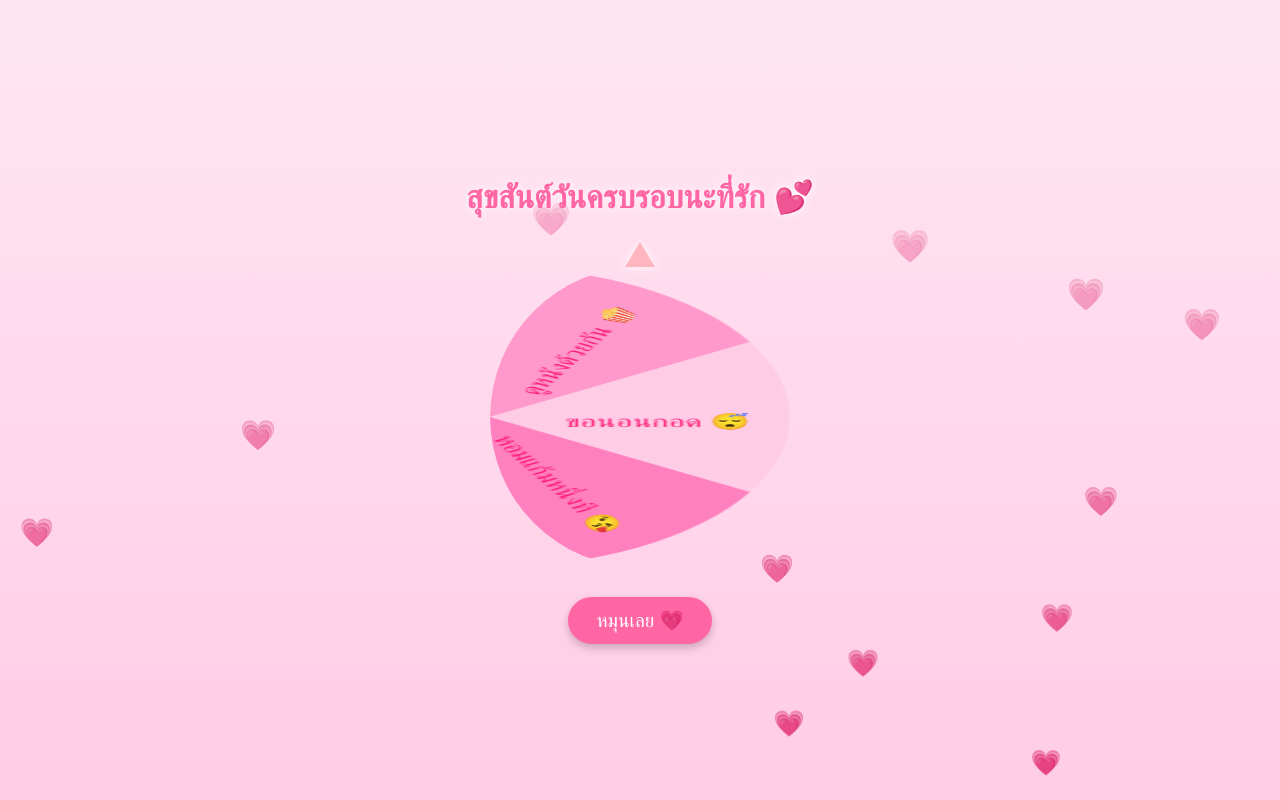
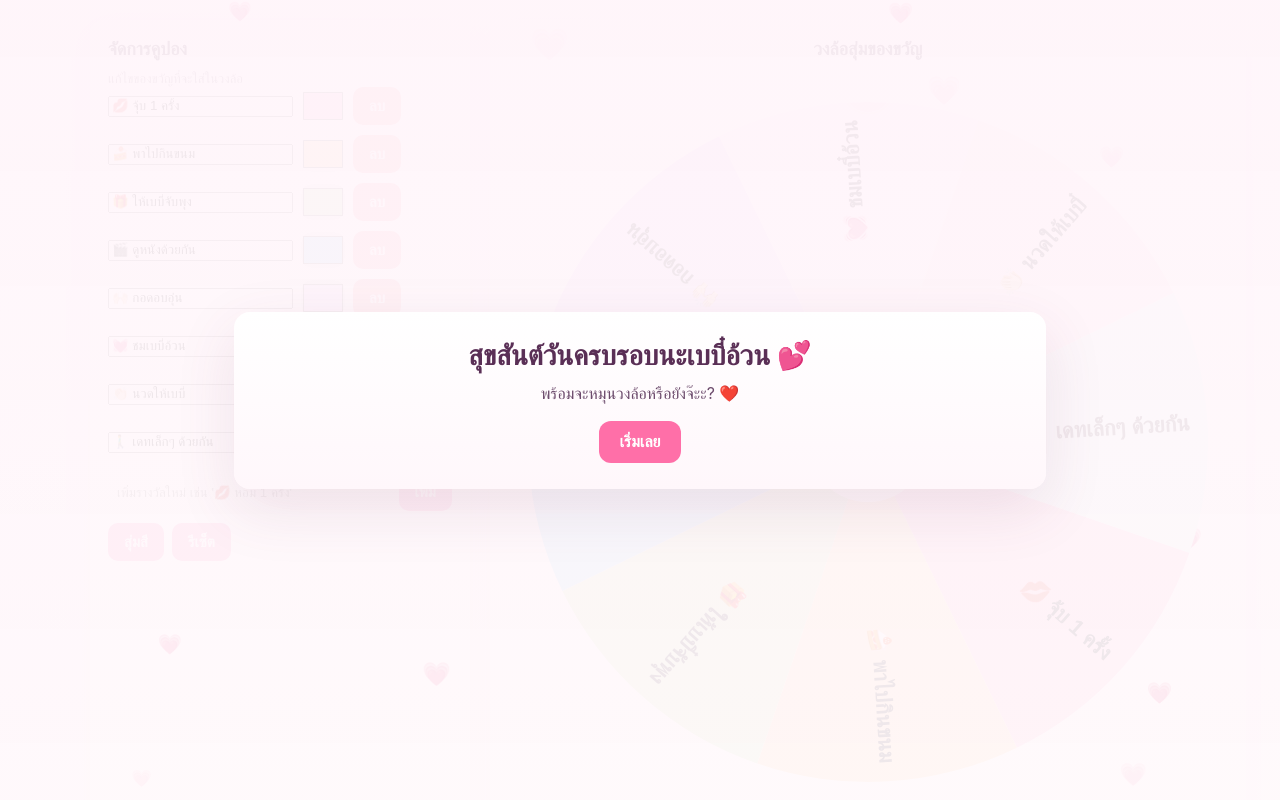
Before and after one commit to Weerawat2008/loveloveOei, a plain HTML site: page index.html in a window 1280 px wide. Shown: the top 800 px of the page. Drawn offline with Linux system fonts and the light colour scheme.

Commit message:
Update index.html

```diff
--- a/index.html
+++ b/index.html
@@ -2,241 +2,247 @@
 <html lang="th">
 <head>
   <meta charset="utf-8" />
-  <meta name="viewport" content="width=device-width,initial-scale=1.0" />
-  <title>วงล้อรัก 💗</title>
+  <meta name="viewport" content="width=device-width,initial-scale=1" />
+  <title>วงล้อรัก — สุขสันต์วันครบรอบ 💕</title>
   <style>
-    body {
-      margin: 0;
-      background: linear-gradient(180deg, #ffe6f2, #ffcce6);
-      font-family: 'Prompt', sans-serif;
-      overflow-y: auto;
-      overflow-x: hidden;
-      touch-action: pan-y;
-      -webkit-overflow-scrolling: touch;
-      height: 100vh;
-      display: flex;
-      flex-direction: column;
-      align-items: center;
-      justify-content: center;
+    :root{--bg1:#fff0f6;--bg2:#fff7fb;--card:#ffffffcc;--accent:#ff7ab6;--muted:#7d6a7d}
+    html,body{margin:0;font-family:Inter, system-ui, -apple-system, 'Segoe UI', Roboto, 'Noto Sans', 'Helvetica Neue', Arial}
+    body{background:linear-gradient(135deg,var(--bg1),var(--bg2));color:#2b1f2b;display:flex;align-items:center;justify-content:center;padding:20px;min-height:100vh;overflow:auto;scroll-behavior:smooth}
+    .app{width:1100px;max-width:100%;display:grid;grid-template-columns:380px 1fr;gap:20px}
+    .panel{background:var(--card);border-radius:14px;padding:18px;box-shadow:0 8px 30px rgba(120,70,100,0.08)}
+    h2{margin:0 0 10px 0;font-size:18px;color:#3b233b}
+    .muted{color:var(--muted);font-size:13px}
+
+    .items{display:flex;flex-direction:column;gap:10px;max-height:440px;overflow:auto;padding-right:6px}
+    .item{display:flex;gap:8px;align-items:center}
+    .item input[type=text]{flex:1;padding:8px;border-radius:10px;border:1px solid rgba(120,70,100,0.06);background:transparent;color:inherit}
+    .item input[type=color]{width:44px;height:36px;border-radius:10px;border:0;padding:0}
+    button{background:var(--accent);border:0;color:white;padding:10px 16px;border-radius:10px;font-weight:700;cursor:pointer;font-size:15px}
+
+    .stage{display:flex;align-items:center;justify-content:center;flex-direction:column;gap:12px}
+    .wheel-wrap{position:relative}
+    canvas{background:transparent;border-radius:12px;touch-action:none;display:block}
+    .pointer{position:absolute;left:50%;transform:translateX(-50%);top:-14px;width:0;height:0;border-left:16px solid transparent;border-right:16px solid transparent;border-bottom:26px solid #fff1f6;filter:drop-shadow(0 6px 12px rgba(150,70,120,0.12))}
+    .result{margin-top:8px;padding:10px 14px;border-radius:12px;background:linear-gradient(90deg,#fff6fb,#fff8f9);min-height:44px;display:flex;align-items:center;gap:8px;box-shadow:inset 0 1px 0 rgba(255,255,255,0.6)}
+
+    /* 💗 hearts emoji animation */
+    .hearts{position:fixed;left:0;right:0;top:0;bottom:0;pointer-events:none;overflow:hidden;font-size:22px;z-index:0}
+    .hearts span{position:absolute;animation:floatUp 6s linear infinite;opacity:0.8}
+    @keyframes floatUp{
+      0%{transform:translateY(100vh) scale(0.6);opacity:0}
+      10%{opacity:1}
+      100%{transform:translateY(-20vh) scale(1.1);opacity:0}
     }
 
-    h1 {
-      color: #ff66a3;
-      text-shadow: 0 0 10px white;
-    }
+    /* overlay intro */
+    .overlay{position:fixed;left:0;right:0;top:0;bottom:0;background:linear-gradient(180deg,rgba(255,245,250,0.95),rgba(255,249,251,0.92));display:flex;align-items:center;justify-content:center;z-index:40}
+    .intro{max-width:760px;width:94%;background:linear-gradient(180deg,#ffffff,#fff7fb);border-radius:16px;padding:26px;box-shadow:0 20px 60px rgba(120,60,100,0.12);text-align:center}
+    .intro h1{margin:0;font-size:28px;color:#5a2f56}
+    .intro p{margin:10px 0 18px 0;color:#6b4a6b}
+    .start-btn{background:#ff6fa8;color:white;padding:12px 20px;border-radius:12px;font-size:16px;border:0;cursor:pointer}
 
-    .wheel-container {
-      position: relative;
-      width: 300px;
-      height: 300px;
-      margin: 30px auto;
-    }
-
-    canvas {
-      width: 100%;
-      height: 100%;
-      border-radius: 50%;
-      animation: idleSpin 20s linear infinite;
-    }
-
-    @keyframes idleSpin {
-      from { transform: rotate(0deg); }
-      to { transform: rotate(360deg); }
-    }
-
-    .arrow {
-      position: absolute;
-      top: -25px;
-      left: 50%;
-      transform: translateX(-50%);
-      width: 0;
-      height: 0;
-      border-left: 15px solid transparent;
-      border-right: 15px solid transparent;
-      border-bottom: 25px solid #ffb6c1; /* ชมพูอ่อน */
-      filter: drop-shadow(0 0 5px #fff);
-    }
-
-    button {
-      background: #ff66a3;
-      color: white;
-      border: none;
-      border-radius: 50px;
-      padding: 12px 28px;
-      font-size: 1.2em;
-      cursor: pointer;
-      box-shadow: 0 4px 8px rgba(0,0,0,0.2);
-      transition: transform 0.2s;
-    }
-
-    button:hover {
-      transform: scale(1.05);
-      background: #ff3385;
-    }
-
-    /* หัวใจลอยเป็นอีโมจิ */
-    .hearts {
-      position: fixed;
-      top: 0;
-      left: 0;
-      width: 100%;
-      height: 100%;
-      overflow: hidden;
-      pointer-events: none;
-      z-index: -1;
-    }
-
-    .heart {
-      position: absolute;
-      font-size: 24px;
-      animation: floatUp 6s linear infinite;
-      opacity: 0.8;
-    }
-
-    @keyframes floatUp {
-      0% { transform: translateY(100vh) scale(1); opacity: 1; }
-      100% { transform: translateY(-10vh) scale(1.5); opacity: 0; }
-    }
-
-    /* popup */
-    .popup {
-      position: fixed;
-      top: 50%;
-      left: 50%;
-      transform: translate(-50%, -50%) scale(0);
-      background: white;
-      border-radius: 20px;
-      padding: 30px;
-      box-shadow: 0 5px 20px rgba(0,0,0,0.2);
-      text-align: center;
-      font-size: 1.4em;
-      transition: transform 0.3s ease;
-      z-index: 10;
-    }
-
-    .popup.show {
-      transform: translate(-50%, -50%) scale(1);
-    }
-
-    @media (max-width: 600px) {
-      .wheel-container { width: 250px; height: 250px; }
-      h1 { font-size: 1.6em; }
-      button { font-size: 1em; padding: 10px 20px; }
-    }
+    /* responsive */
+    @media(max-width:980px){.app{grid-template-columns:1fr;padding:12px}.panel{padding:14px}}
+    @media(max-width:600px){button{width:100%}}
   </style>
 </head>
 <body>
-  <h1>สุขสันต์วันครบรอบนะที่รัก 💕</h1>
+  <div class="hearts" id="hearts"></div>
 
-  <div class="wheel-container">
-    <canvas id="wheel"></canvas>
-    <div class="arrow"></div>
+  <div class="app">
+    <div class="panel">
+      <h2>จัดการคูปอง</h2>
+      <div class="muted">แก้ไขของขวัญที่จะใส่ในวงล้อ</div>
+      <div class="items" id="items"></div>
+
+      <div style="display:flex;gap:8px;margin-top:12px">
+        <input id="newText" placeholder="เพิ่มรางวัลใหม่ เช่น '💋 หอม 1 ครั้ง'" style="flex:1;padding:8px;border-radius:10px;border:1px solid rgba(120,70,100,0.06)" />
+        <button id="addNew">เพิ่ม</button>
       </div>
 
-  <button id="spinButton">หมุนเลย 💗</button>
+      <div style="display:flex;gap:8px;margin-top:12px">
+        <button id="shuffle">สุ่มสี</button>
+        <button id="reset">รีเซ็ต</button>
+      </div>
+    </div>
 
-  <div class="popup" id="resultPopup"></div>
+    <div class="panel stage">
+      <h2 style="width:100%;text-align:center">วงล้อสุ่มของขวัญ</h2>
+      <div class="wheel-wrap">
+        <div class="pointer" id="pointer"></div>
+        <canvas id="wheel" width="720" height="720"></canvas>
+      </div>
 
-  <div class="hearts"></div>
+      <button id="spin" style="margin-top:10px;">💞 หมุนวงล้อ 💞</button>
+      <div class="result" id="result">ยังไม่ได้เลือก</div>
+    </div>
+  </div>
 
-  <audio id="spinSound" src="https://cdn.pixabay.com/download/audio/2022/03/15/audio_4a3db45cc3.mp3?filename=spinning-wheel-143300.mp3"></audio>
-  <audio id="winSound" src="https://cdn.pixabay.com/download/audio/2022/03/15/audio_0c420f3081.mp3?filename=win-sound-126507.mp3"></audio>
+  <div class="overlay" id="intro">
+    <div class="intro">
+      <h1>สุขสันต์วันครบรอบนะเบบี๋อ้วน 💕</h1>
+      <p>พร้อมจะหมุนวงล้อหรือยังจ๊ะะ? ❤️</p>
+      <div style="margin-top:14px"><button class="start-btn" id="startBtn">เริ่มเลย</button></div>
+    </div>
+  </div>
 
 <script>
-    const wheel = document.getElementById('wheel');
-    const ctx = wheel.getContext('2d');
-    const spinButton = document.getElementById('spinButton');
-    const spinSound = document.getElementById('spinSound');
-    const winSound = document.getElementById('winSound');
-    const resultPopup = document.getElementById('resultPopup');
+const defaultItems = [
+  {text:'💋 จุ้บ 1 ครั้ง', color:'#FFB6D5'},
+  {text:'🍰 พาไปกินขนม', color:'#FFD8A8'},
+  {text:'🎁 ให้เบบี๋จับพุง', color:'#CFE9B9'},
+  {text:'🎬 ดูหนังด้วยกัน', color:'#9ED9FF'},
+  {text:'🙌🏻 กอดอบอุ่น', color:'#E7C7FF'},
+  {text:'💓 ชมเบบี๋อ้วน', color:'#FFE0F0'},
+  {text:'👏🏻 นวดให้เบบี๋', color:'#FFDFE6'},
+  {text:'🚶‍♂️ เดทเล็กๆ ด้วยกัน', color:'#D8F7F2'}
+];
 
-    const prizes = ["กอดแน่น ๆ 🤗", "ไปเดทกัน 💕", "เขียนจดหมายรัก 💌", "ดูหนังด้วยกัน 🍿", "ขอนอนกอด 😴", "หอมแก้มหนึ่งที 😘"];
+let items = JSON.parse(JSON.stringify(defaultItems));
+let canvas = document.getElementById('wheel');
+let ctx = canvas.getContext('2d');
+let cw = canvas.width, ch = canvas.height, radius = cw/2 - 20;
+let center = {x:cw/2, y:ch/2};
+let rotation = 0;
+let isSpinning = false; let angularVelocity = 0; let spinAnimId = null; let easing = 0.995;
+let resultEl = document.getElementById('result');
 
-    const colors = ["#ffb6c1", "#ffd1dc", "#ffe6f2", "#ff99cc", "#ffcce6", "#ff80bf"];
-    const size = prizes.length;
-    const radius = 150;
+// ---------- draw wheel ----------
+function drawWheel(){
+  ctx.clearRect(0,0,cw,ch);
+  const n = items.length; if(n===0) return;
+  const arc = Math.PI*2 / n;
+  for(let i=0;i<n;i++){
+    const start = rotation + i*arc; const end = start + arc;
+    ctx.beginPath(); ctx.moveTo(center.x, center.y); ctx.arc(center.x, center.y, radius, start, end); ctx.closePath();
+    ctx.fillStyle = items[i].color; ctx.fill();
+    ctx.save(); ctx.translate(center.x, center.y);
+    ctx.rotate(start + arc/2);
+    ctx.textAlign = 'right'; ctx.fillStyle = '#2b1f2b'; ctx.font = 'bold 22px sans-serif';
+    ctx.fillText(items[i].text, radius - 18, 8);
+    ctx.restore();
+  }
+  ctx.beginPath(); ctx.arc(center.x, center.y, 60, 0, Math.PI*2); ctx.fillStyle = '#fff'; ctx.fill();
+  ctx.beginPath(); ctx.arc(center.x, center.y, 38, 0, Math.PI*2); ctx.fillStyle = '#ffeef6'; ctx.fill();
+}
 
-    // วาดวงล้อ
-    function drawWheel() {
-      for (let i = 0; i < size; i++) {
-        const angle = (i / size) * 2 * Math.PI;
-        ctx.beginPath();
-        ctx.moveTo(150, 150);
-        ctx.arc(150, 150, radius, angle, angle + 2 * Math.PI / size);
-        ctx.fillStyle = colors[i % colors.length];
-        ctx.fill();
-        ctx.save();
-        ctx.translate(150, 150);
-        ctx.rotate(angle + Math.PI / size);
-        ctx.textAlign = "right";
-        ctx.fillStyle = "#ff1a75";
-        ctx.font = "16px Prompt";
-        ctx.fillText(prizes[i], 130, 10);
-        ctx.restore();
+// ---------- spin ----------
+function spinOnce(){
+  if(isSpinning) return;
+  isSpinning = true;
+  angularVelocity = (Math.random()*0.8 + 1.2);
+  playTick();
+  animate();
+}
+
+function animate(){
+  spinAnimId = requestAnimationFrame(animate);
+  rotation += angularVelocity * 0.02;
+  angularVelocity *= easing;
+  drawWheel();
+  if(Math.abs(angularVelocity) < 0.002){
+    cancelAnimationFrame(spinAnimId);
+    isSpinning = false; angularVelocity = 0;
+    const n = items.length; const arc = Math.PI*2 / n;
+    const pointerAngle = -Math.PI/2;
+    const normalized = ((pointerAngle - rotation) % (Math.PI*2) + Math.PI*2) % (Math.PI*2);
+    let idx = Math.floor(normalized / arc);
+    idx = (idx + n) % n;
+    showResult(idx);
   }
 }
 
+function showResult(idx){
+  const it = items[idx];
+  resultEl.innerHTML = `🎉 ได้: <strong>${it.text}</strong>`;
+  const prev = it.color;
+  it.color = '#fff8a8';
   drawWheel();
+  setTimeout(()=>{it.color=prev;drawWheel();},1200);
+}
 
-    let isSpinning = false;
-    let rotation = 0;
+// ---------- slow idle spin ----------
+setInterval(()=>{ if(!isSpinning){ rotation += 0.002; drawWheel(); } }, 30);
 
-    spinButton.addEventListener('click', () => {
-      if (isSpinning) return;
-      isSpinning = true;
-
-      spinSound.play();
-
-      const spin = Math.random() * 360 + 3600; // หมุนสุ่ม + รอบเพิ่ม
-      const duration = 6000;
-
-      const start = performance.now();
-      const initialRotation = rotation;
-
-      function animate(time) {
-        const elapsed = time - start;
-        const progress = Math.min(elapsed / duration, 1);
-        rotation = initialRotation + spin * easeOut(progress);
-        wheel.style.transform = `rotate(${rotation}deg)`;
-
-        if (progress < 1) {
-          requestAnimationFrame(animate);
-        } else {
-          isSpinning = false;
-          const prizeIndex = Math.floor(((360 - (rotation % 360)) / (360 / size)) % size);
-          const result = prizes[prizeIndex];
-          showPopup(result);
-          winSound.play();
+// ---------- hearts 💗 ----------
+function spawnHearts(){
+  const container = document.getElementById('hearts');
+  for(let i=0;i<8;i++){
+    const span = document.createElement('span');
+    span.textContent = '💗';
+    span.style.left = (Math.random()*100)+'%';
+    span.style.fontSize = (18+Math.random()*18)+'px';
+    span.style.animationDelay = (Math.random()*5)+'s';
+    container.appendChild(span);
+    setTimeout(()=>span.remove(), 6000);
   }
 }
-      requestAnimationFrame(animate);
+setInterval(spawnHearts, 3000);
+spawnHearts();
+
+// ---------- tick sound ----------
+function playTick(){
+  const audioCtx = new (window.AudioContext||window.webkitAudioContext)();
+  const tick = audioCtx.createOscillator();
+  const gain = audioCtx.createGain();
+  tick.frequency.value = 1200;
+  gain.gain.value = 0.0001;
+  tick.connect(gain); gain.connect(audioCtx.destination);
+  tick.start();
+  gain.gain.linearRampToValueAtTime(0.1,audioCtx.currentTime+0.02);
+  gain.gain.exponentialRampToValueAtTime(0.0001,audioCtx.currentTime+0.2);
+  tick.stop(audioCtx.currentTime+0.25);
+}
+
+// ---------- UI ----------
+function renderItemsUI(){
+  const container = document.getElementById('items');
+  container.innerHTML = '';
+  items.forEach((it,i)=>{
+    const div=document.createElement('div');
+    div.className='item';
+    const inp=document.createElement('input');
+    inp.value=it.text;
+    inp.addEventListener('input',e=>{items[i].text=e.target.value;drawWheel();});
+    const color=document.createElement('input');
+    color.type='color';color.value=it.color;
+    color.addEventListener('input',e=>{items[i].color=e.target.value;drawWheel();});
+    const del=document.createElement('button');del.textContent='ลบ';
+    del.style.background='#ff9aa2';
+    del.addEventListener('click',()=>{items.splice(i,1);renderItemsUI();drawWheel();});
+    div.append(inp,color,del);
+    container.append(div);
+  });
+}
+
+document.getElementById('addNew').addEventListener('click',()=>{
+  const v=document.getElementById('newText').value.trim();
+  if(!v)return;
+  items.push({text:v,color:'#FFD8A8'});
+  document.getElementById('newText').value='';
+  renderItemsUI();drawWheel();
+});
+document.getElementById('shuffle').addEventListener('click',()=>{
+  items.forEach(it=>it.color=`hsl(${Math.random()*360},70%,80%)`);
+  renderItemsUI();drawWheel();
+});
+document.getElementById('reset').addEventListener('click',()=>{
+  items=JSON.parse(JSON.stringify(defaultItems));
+  renderItemsUI();drawWheel();
+});
+document.getElementById('spin').addEventListener('click',()=>spinOnce());
+
+// ---------- intro ----------
+const intro=document.getElementById('intro');
+document.getElementById('startBtn').addEventListener('click',()=>{
+  intro.style.display='none';
 });
 
-    function easeOut(t) {
-      return 1 - Math.pow(1 - t, 3);
+function init(){
+  renderItemsUI();
+  drawWheel();
 }
-
-    // popup
-    function showPopup(text) {
-      resultPopup.textContent = `คุณได้: ${text}`;
-      resultPopup.classList.add('show');
-      setTimeout(() => resultPopup.classList.remove('show'), 3500);
-    }
-
-    // หัวใจลอย
-    function createHearts() {
-      const container = document.querySelector('.hearts');
-      setInterval(() => {
-        const heart = document.createElement('div');
-        heart.classList.add('heart');
-        heart.textContent = '💗';
-        heart.style.left = Math.random() * 100 + 'vw';
-        heart.style.animationDuration = 4 + Math.random() * 4 + 's';
-        container.appendChild(heart);
-        setTimeout(() => heart.remove(), 7000);
-      }, 400);
-    }
-    createHearts();
+init();
 </script>
 </body>
 </html>
```
Lines whose indentation alone changed are shown as unchanged.
